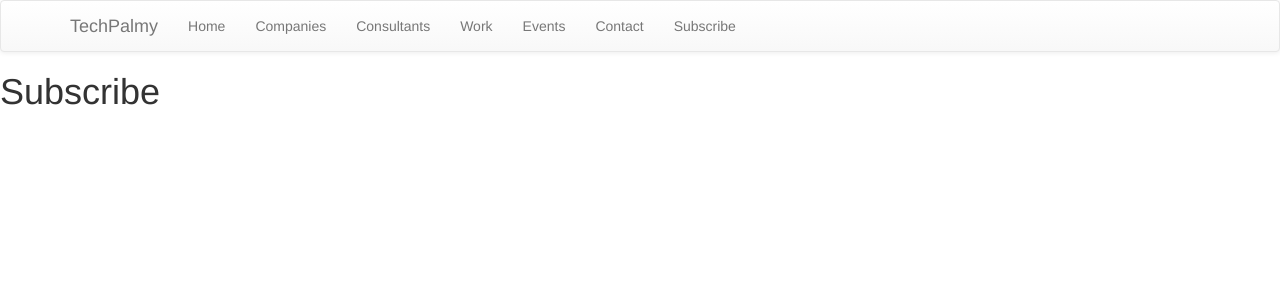
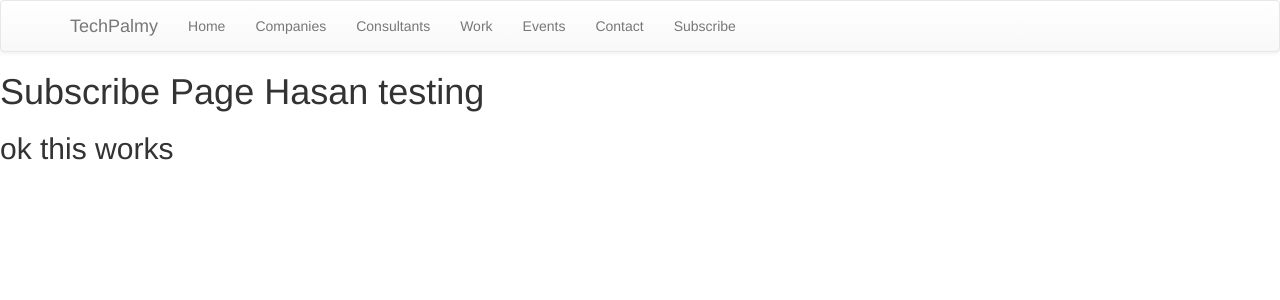
Before and after one commit to saiancha1/cautious-waddle, a React (Create React App) app in the folder ClientApp/: page /subscribe in a window 1280 px wide. Shown: the top 300 px of the page. Built offline with nearby package versions, Linux system fonts and the light colour scheme.

Commit message:
hasan testing 2

```diff
--- a/ClientApp/src/components/Subscribe.js
+++ b/ClientApp/src/components/Subscribe.js
@@ -2,7 +2,8 @@ import React from 'react';
 
 const Subscribe = () => (
   <div>
-    <h1>Subscribe</h1>
+    <h1>Subscribe Page Hasan testing</h1>
+    <h2> ok this works </h2>
   </div>
 );
 
```
